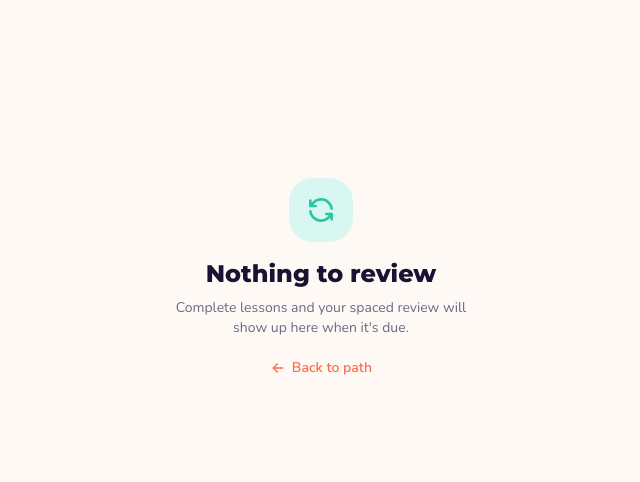
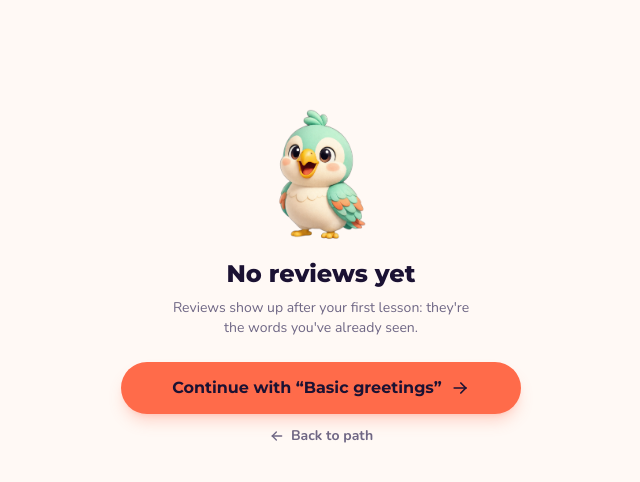
Before and after one commit to andresmancilla08/Parlo, a Next.js app: page /app/repaso in a window 1280 px wide. Shown: the top 482 px of the page, without its empty margins (319-959 px from the left). Built offline with nearby package versions, Linux system fonts and the light colour scheme; no server answers; the database is empty; sample sign-in values are in the browser's storage.

Commit message:
fix(mascota): restaurar el arte completo quitando solo la piedra del recorte

```diff
--- a/app/app/page.tsx
+++ b/app/app/page.tsx
@@ -74,10 +74,10 @@ export default function HomePage() {
         animate={{ opacity: 1, y: 0 }}
         transition={spring}
       >
-        <p className="font-display text-xs font-extrabold uppercase tracking-[0.13em] text-primary-ink">
+        <p className="truncate font-display text-xs font-extrabold uppercase tracking-[0.13em] text-primary-ink">
           {greet}
         </p>
-        <h1 className="mt-2 font-display text-[2.6rem] font-extrabold leading-[0.98] tracking-tight sm:text-6xl">
+        <h1 className="mt-2 font-display text-[2.1rem] font-extrabold leading-[0.98] tracking-tight min-[380px]:text-[2.6rem] sm:text-6xl">
           {t("home.hero_line1")}
           <br />
           <span className="text-muted">{t("home.hero_line2")}</span>
--- a/app/app/perfil/page.tsx
+++ b/app/app/perfil/page.tsx
@@ -74,8 +74,8 @@ export default function PerfilPage() {
         <span className="grid size-20 place-items-center rounded-full bg-primary font-display text-3xl font-extrabold uppercase text-primary-fg shadow-lg shadow-primary/25">
           {name.charAt(0) || "P"}
         </span>
-        <h1 className="mt-4 font-display text-xl font-extrabold">{name}</h1>
-        <p className="text-sm text-muted">{email}</p>
+        <h1 className="mt-4 max-w-full truncate font-display text-xl font-extrabold">{name}</h1>
+        <p className="max-w-full truncate text-sm text-muted">{email}</p>
         <span className="mt-3 rounded-pill bg-accent-soft px-3 py-1 text-sm font-bold text-accent-ink">
           {t("perfil.level", { level })}
         </span>
--- a/app/app/repaso/page.tsx
+++ b/app/app/repaso/page.tsx
@@ -1,50 +1,102 @@
 "use client";
 
 import { useState } from "react";
+import Image from "next/image";
 import Link from "next/link";
 import { useRouter } from "next/navigation";
 import { useTranslation } from "react-i18next";
-import { IconArrowLeft, IconRefresh } from "@tabler/icons-react";
+import { IconArrowLeft, IconArrowRight } from "@tabler/icons-react";
 import {
   buildReviewExercises,
+  firstPendingLesson,
   learnedVocab,
+  localTitle,
   type Exercise,
 } from "@/lib/curriculum";
 import { dueCardKeys, qualityFromItem, useProgress } from "@/lib/progress";
 import { LessonRunner } from "@/components/lesson/lesson-runner";
+import { Button } from "@/components/ui/button";
+import mascot from "@/public/brand/mascot.png";
 
 export default function RepasoPage() {
-  const { t } = useTranslation();
+  const { t, i18n } = useTranslation();
   const router = useRouter();
   const cards = useProgress((s) => s.cards);
   const completed = useProgress((s) => s.completed);
+  const startLevel = useProgress((s) => s.startLevel);
   const reviewCards = useProgress((s) => s.reviewCards);
 
   // La sesión de repaso se fija al entrar. El layout monta esta página solo en
   // cliente (tras auth), así que el inicializador perezoso corre una vez con el
   // store ya rehidratado.
-  const [exercises] = useState<Exercise[]>(() => {
+  // Todo lo que depende del reloj se calcula UNA vez aquí: el render debe ser
+  // puro (react-hooks/purity) y además la sesión no debe cambiar a mitad.
+  const [session] = useState(() => {
+    const now = Date.now();
     const pool = learnedVocab(new Set(completed));
-    const due = dueCardKeys(cards, Date.now());
-    return buildReviewExercises(due, pool);
+    const exercises: Exercise[] = buildReviewExercises(dueCardKeys(cards, now), pool);
+    const soonest = Object.values(cards).reduce<number | null>(
+      (min, c) => (min === null || c.due < min ? c.due : min),
+      null,
+    );
+    return {
+      exercises,
+      total: Object.keys(cards).length,
+      hours: soonest === null ? null : Math.max(1, Math.ceil((soonest - now) / 3_600_000)),
+    };
   });
+  const { exercises, total, hours } = session;
 
   if (exercises.length === 0) {
+    const next = firstPendingLesson(new Set(completed), startLevel);
+
     return (
-      <div className="grid min-h-[70vh] place-items-center px-6 text-center">
+      <div className="mx-auto grid min-h-[70vh] w-full max-w-md place-items-center px-6 text-center">
         <div>
-          <span className="mx-auto mb-4 grid size-16 place-items-center rounded-3xl bg-accent-soft text-accent">
-            <IconRefresh className="size-8" />
-          </span>
-          <h1 className="font-display text-2xl font-extrabold">{t("repaso.empty_title")}</h1>
-          <p className="mx-auto mt-2 max-w-xs text-sm text-muted">{t("repaso.empty_body")}</p>
+          <Image
+            src={mascot}
+            alt=""
+            height={132}
+            width={Math.round((132 * mascot.width) / mascot.height)}
+            className="mx-auto"
+            priority
+          />
+          <h1 className="mt-4 font-display text-2xl font-extrabold">
+            {total === 0 ? t("repaso.none_title") : t("repaso.empty_title")}
+          </h1>
+          <p className="mx-auto mt-2 max-w-xs text-sm text-muted">
+            {total === 0
+              ? t("repaso.none_body")
+              : hours !== null
+                ? t("repaso.empty_next", { n: hours, count: total })
+                : t("repaso.empty_body")}
+          </p>
+
+          {/* Salir a mano izquierda no sirve de nada: se ofrece qué hacer AHORA. */}
+          <div className="mt-6">
+            {next ? (
+              <Link href={`/app/leccion?id=${next.id}`}>
+                <Button fullWidth>
+                  {t("repaso.cta_lesson", { title: localTitle(next, i18n.language) })}
+                  <IconArrowRight className="size-5" />
+                </Button>
+              </Link>
+            ) : (
+              <Link href="/app/escucha">
+                <Button fullWidth>
+                  {t("escucha.home_cta")}
+                  <IconArrowRight className="size-5" />
+                </Button>
+              </Link>
+            )}
             <Link
               href="/app"
-            className="mt-5 inline-flex items-center gap-1.5 text-sm font-semibold text-primary"
+              className="mt-3 inline-flex items-center gap-1.5 text-sm font-bold text-muted"
             >
               <IconArrowLeft className="size-4" />
               {t("leccion.back")}
             </Link>
+          </div>
         </div>
       </div>
     );
--- a/app/app/retos/page.tsx
+++ b/app/app/retos/page.tsx
@@ -1,9 +1,11 @@
 "use client";
 
 import { useState } from "react";
+import Link from "next/link";
 import { AnimatePresence, motion, useReducedMotion } from "framer-motion";
 import { useTranslation } from "react-i18next";
 import {
+  IconArrowRight,
   IconBolt,
   IconBook,
   IconCheck,
@@ -150,6 +152,23 @@ export default function RetosPage() {
         </div>
         <Bar fraction={level.fraction} className="mt-3" />
       </Card>
+
+      {hydrated && done === 0 && (
+        <Link href="/app" className="mt-8 block active:scale-[0.99]">
+          <Card className="flex items-center gap-3 border-primary/40 p-4">
+            <IconBolt className="size-5 shrink-0 text-primary" />
+            <span className="min-w-0 flex-1">
+              <span className="block font-display text-sm font-extrabold">
+                {t("retos.nothing_yet")}
+              </span>
+              <span className="block text-xs font-bold text-muted">
+                {t("retos.nothing_yet_body")}
+              </span>
+            </span>
+            <IconArrowRight className="size-4 shrink-0 text-muted" />
+          </Card>
+        </Link>
+      )}
 
       <Section title={t("retos.daily")}>
         {challenges
--- a/app/app/tutor/page.tsx
+++ b/app/app/tutor/page.tsx
@@ -45,10 +45,13 @@ export default function TutorPage() {
         </div>
       </header>
 
-      <div className="flex-1 space-y-3">
-        {messages.length === 0 && (
-          <EmptyState onPick={send} />
+      <div
+        className={cn(
+          "flex-1 space-y-3",
+          messages.length === 0 && "flex flex-col justify-center",
         )}
+      >
+        {messages.length === 0 && <EmptyState onPick={send} />}
 
         {messages.map((m) => (
           <Bubble key={m.id} role={m.role}>
--- a/locales/en.json
+++ b/locales/en.json
@@ -162,7 +162,9 @@
     "rank_charlatan": "Chatterbox",
     "rank_elocuente": "Eloquent",
     "rank_maestro": "Master",
-    "badge_weekly": "Week"
+    "badge_weekly": "Week",
+    "nothing_yet": "You haven't practised today",
+    "nothing_yet_body": "Start today's lesson and the challenges take care of themselves"
   },
   "test": {
     "kicker": "Placement test",
@@ -278,8 +280,12 @@
   },
   "repaso": {
     "title": "Review",
-    "empty_title": "Nothing to review",
-    "empty_body": "Complete lessons and your spaced review will show up here when it's due."
+    "empty_title": "All caught up",
+    "empty_body": "Complete lessons and your spaced review will show up here when it's due.",
+    "none_title": "No reviews yet",
+    "none_body": "Reviews show up after your first lesson: they're the words you've already seen.",
+    "empty_next": "You're keeping {{count}} words. The next one is due in about {{n}} h.",
+    "cta_lesson": "Continue with “{{title}}”"
   },
   "theme": {
     "light": "Light",
--- a/locales/es.json
+++ b/locales/es.json
@@ -162,7 +162,9 @@
     "rank_charlatan": "Charlatán",
     "rank_elocuente": "Elocuente",
     "rank_maestro": "Maestro",
-    "badge_weekly": "Semana"
+    "badge_weekly": "Semana",
+    "nothing_yet": "Hoy todavía no has practicado",
+    "nothing_yet_body": "Empieza por la lección de hoy y los retos se van solos"
   },
   "test": {
     "kicker": "Test de nivel",
@@ -278,8 +280,12 @@
   },
   "repaso": {
     "title": "Repaso",
-    "empty_title": "Nada que repasar",
-    "empty_body": "Completa lecciones y tu repaso espaciado aparecerá aquí cuando toque."
+    "empty_title": "Todo repasado",
+    "empty_body": "Completa lecciones y tu repaso espaciado aparecerá aquí cuando toque.",
+    "none_title": "Aún no hay repaso",
+    "none_body": "El repaso aparece cuando terminas tu primera lección: son las palabras que ya has visto.",
+    "empty_next": "Guardas {{count}} palabras. La próxima toca en unas {{n}} h.",
+    "cta_lesson": "Seguir con «{{title}}»"
   },
   "theme": {
     "light": "Claro",
```
Also changed, not shown: components/app/app-bar.tsx (+10 -5 lines), components/app/bottom-nav.tsx (+4 -3 lines), public/brand/mascot-celebrate.png. Lines whose indentation alone changed are shown as unchanged.
